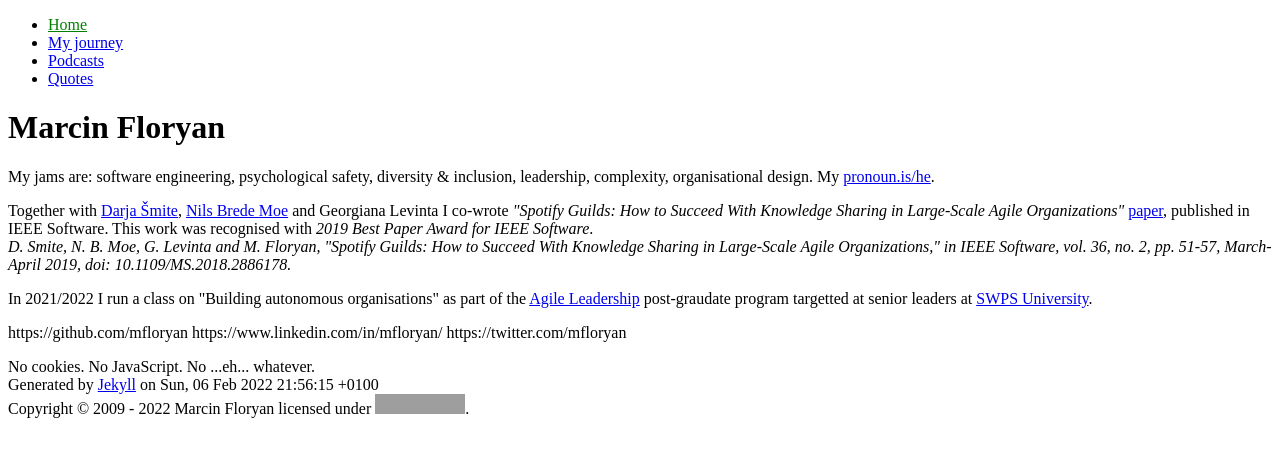
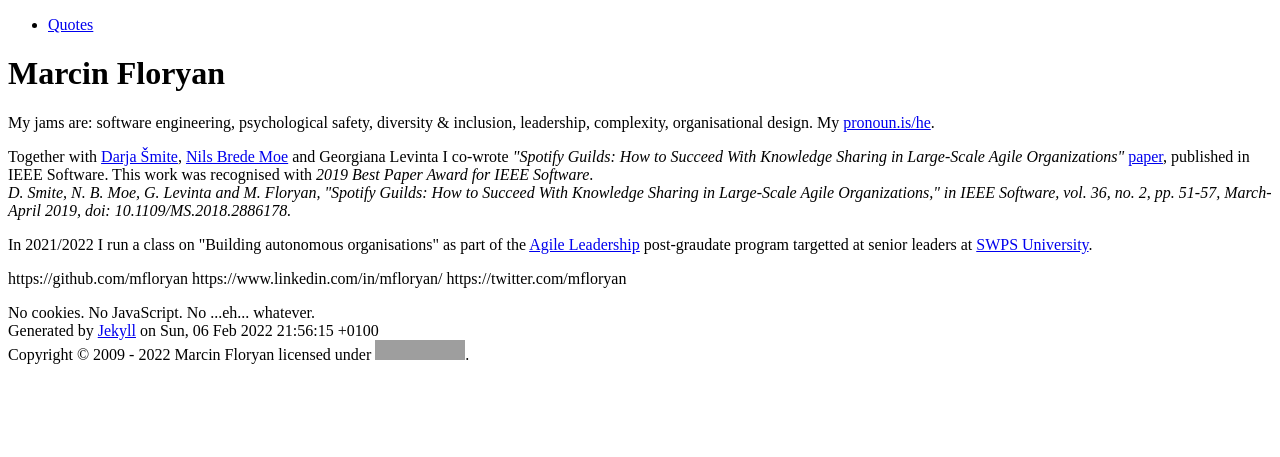
Before and after one commit to mfloryan/marcin.floryan.se, a Jekyll site: the page built from index.html, in a window 1280 px wide. Shown: the top 457 px of the page. Built offline with Jekyll 4.4.1, drawn with Linux system fonts in a browser that asks for light colours; grey boxes are pictures that could not be loaded.

Commit message:
Hiding some pages for now

```diff
--- a/_data/nav.yaml
+++ b/_data/nav.yaml
@@ -1,8 +1,2 @@
-- name: Home
-  link: /
-- name: My journey
-  link: /journey.html
-- name: Podcasts
-  link: /podcasts.html
 - name: Quotes
   link: /quotes.html
```
